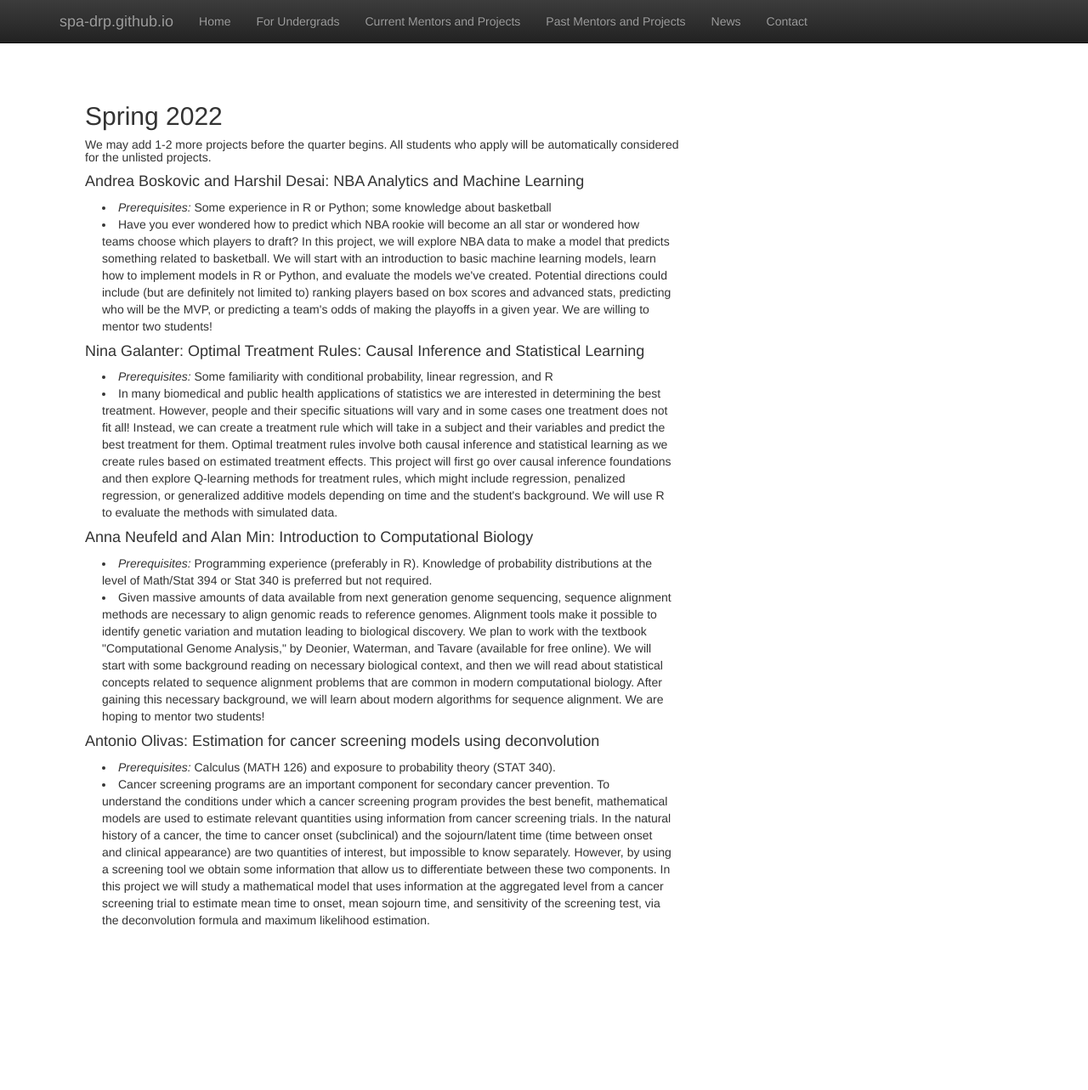
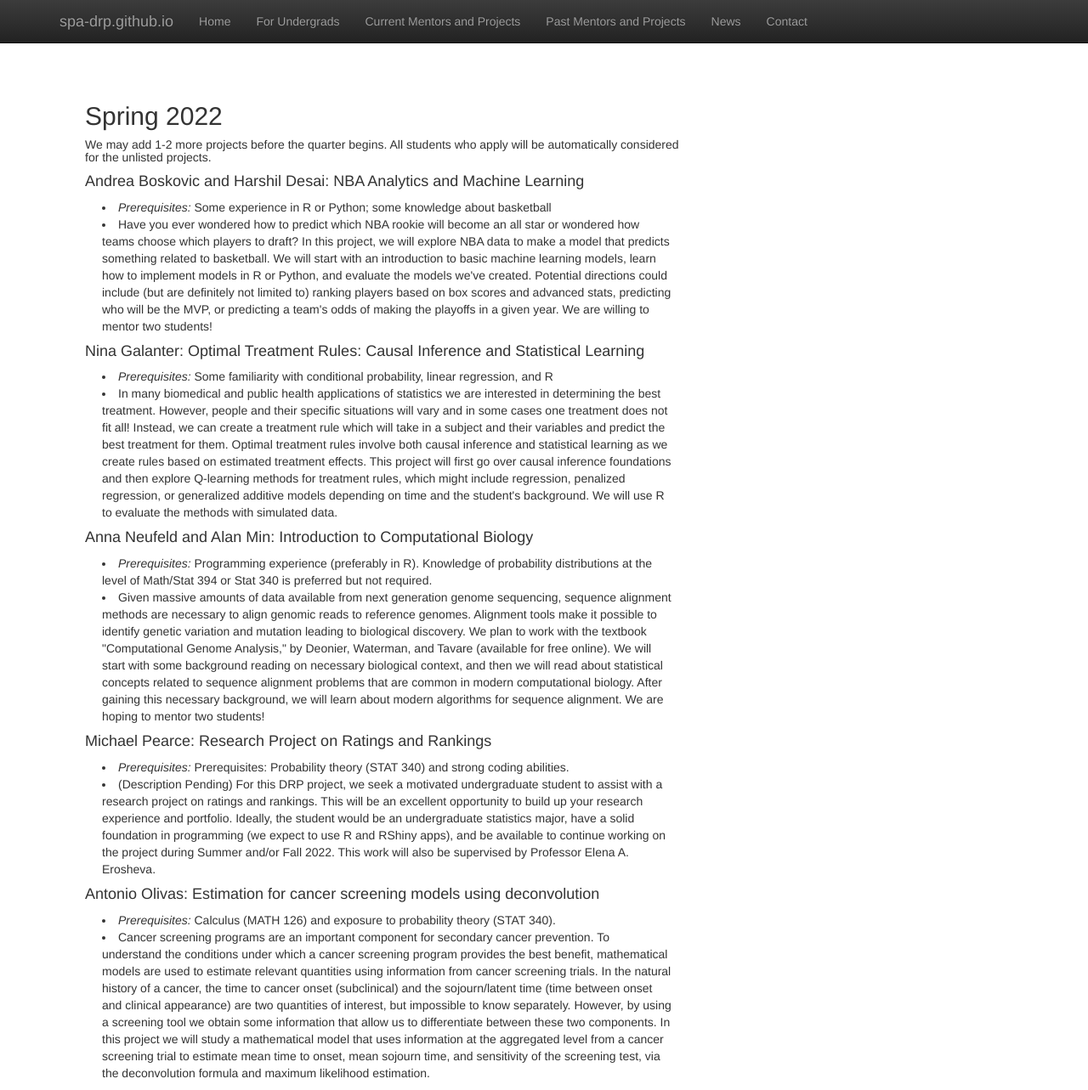
Before and after one commit to SPA-DRP/spa-drp.github.io, a Jekyll site: the page built from currentmentors.html, in a window 1280 px wide and 1283 px high. Shown: the whole window at 85% size. Built offline with Jekyll 4.4.1, drawn with Linux system fonts in a browser that asks for light colours; nearby versions of some CDN libraries; library files that are not in the unit come from our copies.

Commit message:
updated michael project

```diff
--- a/currentmentors.html
+++ b/currentmentors.html
@@ -43,6 +43,18 @@ We plan to work with the textbook "Computational Genome Analysis," by Deonier, W
   </li>
   </p>
 
+<h4> Michael Pearce: Research Project on Ratings and Rankings </h4>
+<p class="content" style="padding:0px;margin:0px 20px 0px;">
+      <li style="padding:0px;margin:0px 20px 0px;"> <i> Prerequisites: </i>
+Prerequisites: Probability theory (STAT 340) and strong coding abilities.
+  </li>
+   <li style="padding:0px;margin:0px 20px 0px;">
+(Description Pending) For this DRP project, we seek a motivated undergraduate student to assist with a research project on ratings and rankings. This will be an excellent opportunity to build up your research experience and portfolio. Ideally, the student would be an undergraduate statistics major, have a solid foundation in programming (we expect to use R and RShiny apps), and be available to continue working on the project during Summer and/or Fall 2022. This work will also be supervised by Professor Elena A. Erosheva.
+  </li>
+  </p>
+
+
+
 
   <h4> Antonio Olivas:  Estimation for cancer screening models using deconvolution
 </h4>
```
